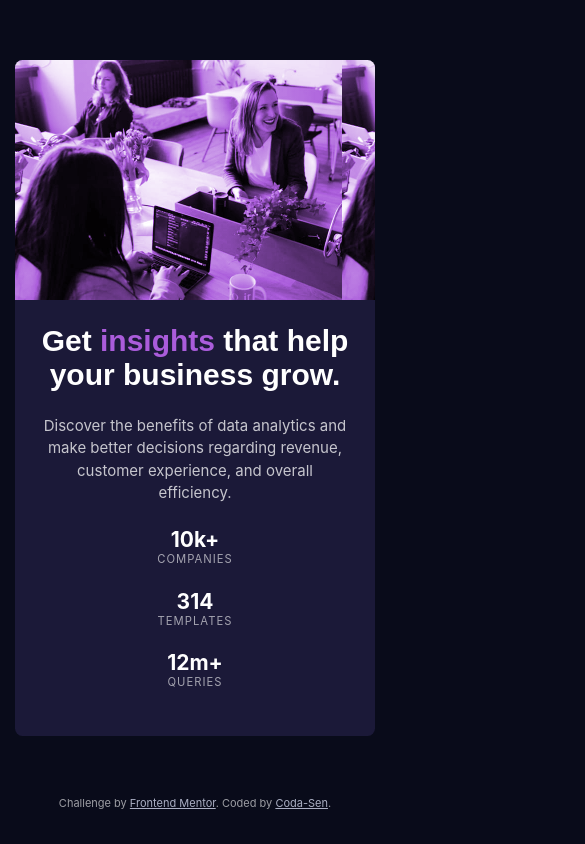
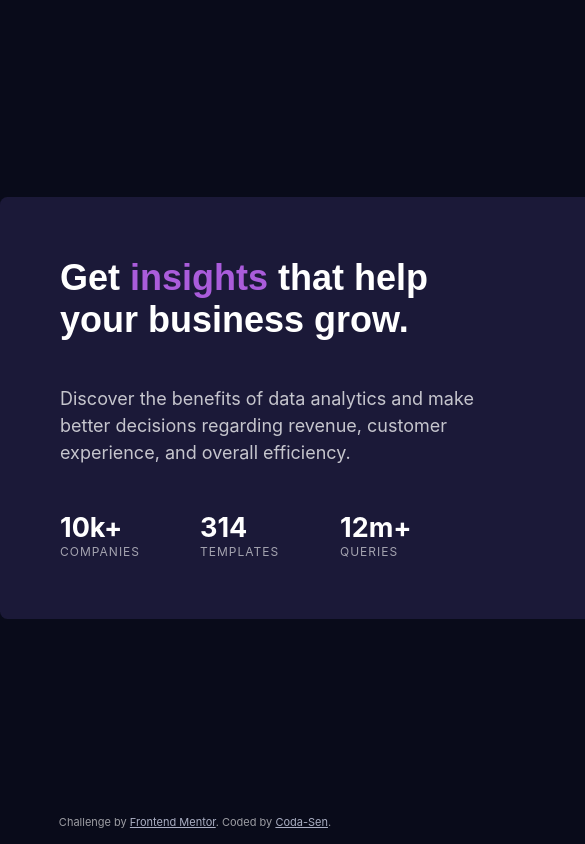
Before and after one commit to Coda-Sen/FEM-Stats-Preview, a plain HTML site: page index.html in a window 390 px wide. Shown: the top 844 px of the page, 585 px wide, since content can reach past the window. Drawn offline with Linux system fonts and the light colour scheme; a web font is replaced by a local one.

Commit message:
Added desktop responsive, changed some things

```diff
--- a/index.html
+++ b/index.html
@@ -14,19 +14,25 @@
 <body>
   <div id="card">
     <div id="img-header"></div>
-    <section id="content">
+    <section id="txt-content">
       <h2 class="txt-teaser">Get <span class="txt-hl">insights</span> that help your business grow.</h2>
 
       <p class="txt-desc">Discover the benefits of data analytics and make better decisions regarding revenue, customer
       experience, and overall efficiency.</p>
 
       <div class="stats-box">
+        <div>
           <span class="txt-stats">10k+</span>
           <span class="txt-key">companies</span>
+        </div>
+        <div>
           <span class="txt-stats">314</span>
           <span class="txt-key">templates</span>
+        </div>
+        <div>
           <span class="txt-stats">12m+</span>
           <span class="txt-key">queries</span>
+        </div>
       </div>
     </section>
   </div>
--- a/style.css
+++ b/style.css
@@ -2,6 +2,8 @@
 
 @import url(https://fonts.google.com/specimen/Inter);
 @import url(https://fonts.google.com/specimen/Lexend+Deca);
+
+
 
 /*Document Setup*/
 
@@ -19,12 +21,23 @@ html {
     background-color: hsl(233, 47%, 7%);
 }
 
+body {
+    height: 100vh;
+    width: auto;
+    display: flex;
+    justify-content: center;
+    align-items: center;
+    flex-direction: column;
+}
+
 #card {
     background-color: hsl(244, 38%, 16%);
-    width: auto;
+    width: 345px;
     height: 100%;
     margin: 4rem 1rem;
     border-radius: 0.5rem;
+    display: flex;
+    flex-direction: column;
 }
 
 /*5 text classes*/
@@ -62,33 +75,49 @@ html {
 /*Image formatting*/
 
 #img-header {
-    height: inherit;
     border-top-left-radius: 0.5rem;
     border-top-right-radius: 0.5rem;
     height: 240px;
     background-image: linear-gradient(to right, #AA5CDB, #AA5CDB), url(./images/image-header-mobile.jpg);
-    background-size: contain;
-    background-blend-mode: overlay;
+    background-size: cover;
+    background-position: center;
+    background-repeat: no-repeat;
+    background-blend-mode: multiply;
     width: auto;
 }
 
+
+
 /*Stats formatting*/
-#content {
+
+#txt-content {
     padding: 1.6rem;
     display: flex;
     flex-direction: column;
-    justify-content: center;
+    justify-content: space-around;
     align-items: center;
     gap: 0.5rem;
 }
 
 .stats-box {
     height: auto;
+    width: 100%;
     display: flex;
     flex-direction: column;
-    justify-content: space-between;
+    justify-content: space-evenly;
     align-items: center;
 }
+
+.stats-box div {
+    width: 80px;
+    display: flex;
+    flex-direction: column;
+    justify-content: center;
+    align-items: flex-end;
+
+}
+
+
 
 /*FEM Attribution*/
 
@@ -101,3 +130,53 @@ html {
 .attribution a {
     color: hsla(228, 45%, 88%, 0.8);
     }
+
+/*Responsive*/
+
+@media (min-width: 376px) {
+    #card {
+        width: 1024px;
+        height: 50vh;
+        margin: auto;
+        flex-direction: row;
+        align-self: center;
+    }
+
+    #img-header {
+        height: 100%;
+        width: 100%;
+        order: 2;
+        border-top-left-radius: 0;
+        border-bottom-right-radius: 0.5rem;
+    }
+    #txt-content {
+        padding: 4rem 8rem 4rem 4rem;
+        justify-content: space-between;
+    }
+
+    .stats-box {
+        align-items: flex-start;
+        justify-content: flex-start;
+        gap: 4rem;
+        flex-direction: row;
+    }
+    .txt-teaser, .txt-desc {
+        text-align: left;
+    }
+    .stats-box div {
+        align-items: flex-start;
+    }
+    .txt-key {
+        padding-bottom: 0;
+        font-size: 0.8rem;
+    }
+    .txt-desc {
+        font-size: 1.2rem;
+    }
+    .txt-teaser {
+        font-size: 2.4rem;
+    }
+    .txt-stats {
+        font-size: 1.8em;
+    }
+}
```
Lines whose indentation alone changed are shown as unchanged.
